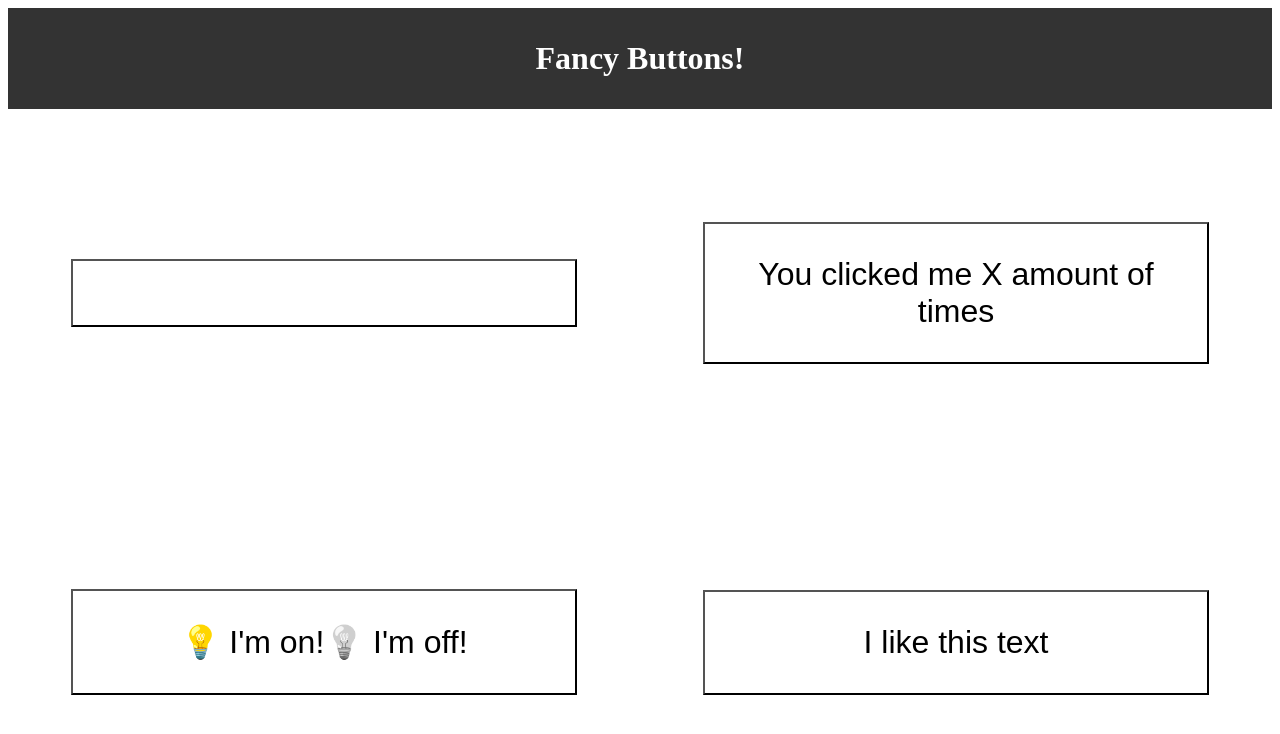
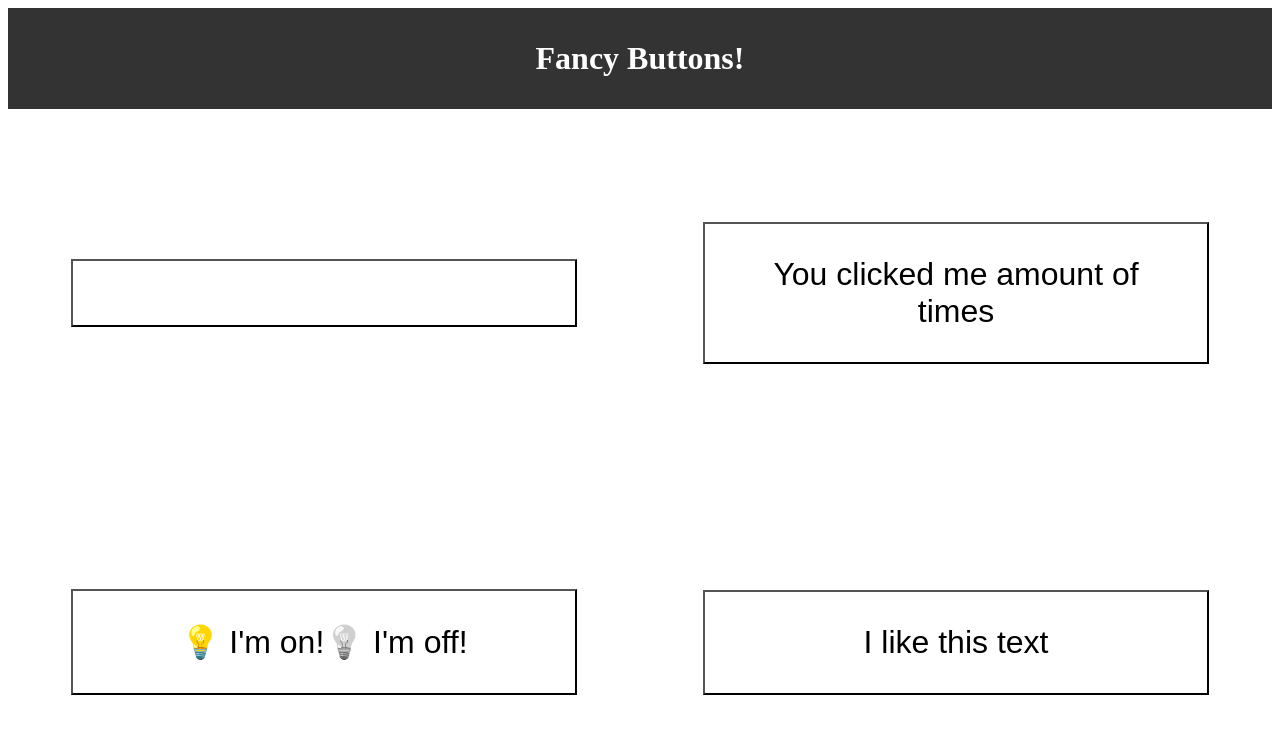
Before and after one commit to mabuzainah/fancy-buttons, a React (Create React App) app: page / in a window 1280 px wide. Shown: the top 734 px of the page. Built offline with nearby package versions, Linux system fonts and the light colour scheme.

Commit message:
Update CounterButton.js
Utilizing State from React, and then specifying how many times the button is clicked based off "clickAmount" returned from state.

```diff
--- a/src/components/CounterButton.js
+++ b/src/components/CounterButton.js
@@ -1,9 +1,20 @@
 import React from 'react'; //optional
+// We want to be able to click on each button and change its state.
+//To achieve this, we need to import the useState() hook in each of the button components and call it.
+import { useState } from "react";
 
 function CounterButton() {
+// hooks are not inside conditionals, loops, or other functions,
+//they need to be at the top of the component function.
+//Calling the useState() hook will return an array containing two values:
+    //a reference to get the current value of the state
+    //a setter function (i.e. a way to set the reference and re-render the app)
+
+const [clickAmount, setClickAmount] = useState();
+
   return (
     <button className="CounterButton">
-      You clicked me X amount of times
+      You clicked me {clickAmount} amount of times
     </button>
   );
 }
```
